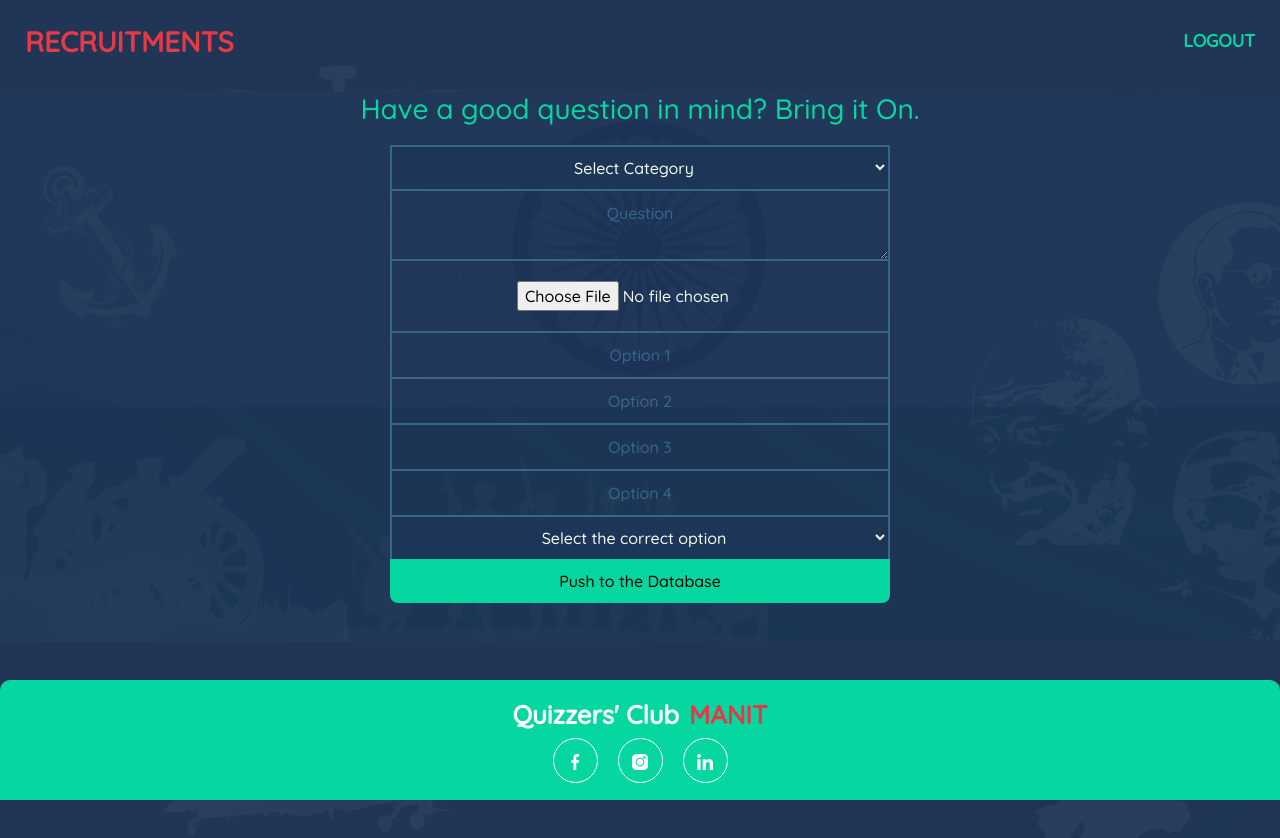
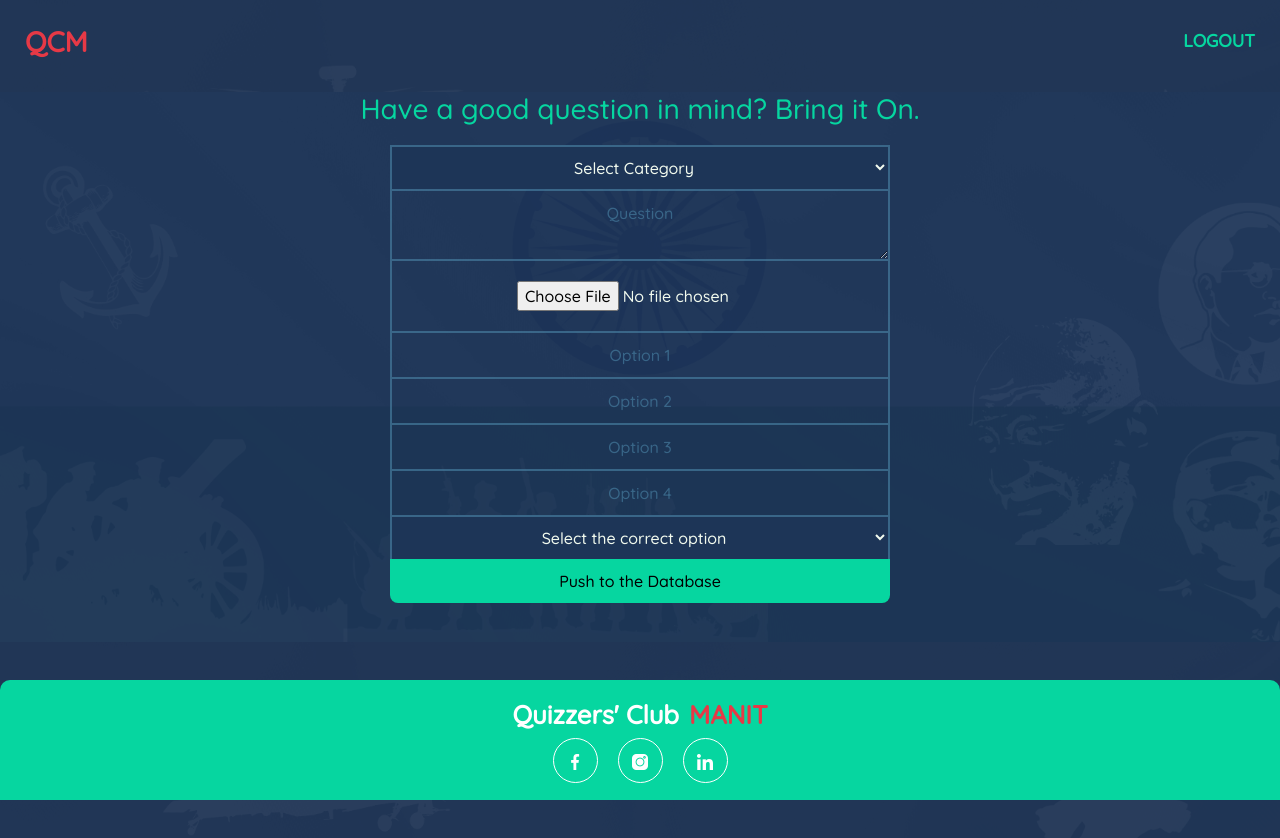
Before and after one commit to aman-malviya/carousel-based-quiz, a React (Create React App) app: page /admin in a window 1280 px wide. Shown: the top 838 px of the page. Built offline with nearby package versions, Linux system fonts and the light colour scheme; no server answers; sample sign-in values are in the browser's storage.

Commit message:
Minor issues fixed

```diff
--- a/public/styles.css
+++ b/public/styles.css
@@ -380,7 +380,6 @@ input::-webkit-inner-spin-button {
 
 .instructions{
   padding-inline-start: 15px;
-  /* letter-spacing: 0.5px; */
   list-style:square;
   line-height: 1.3;
   padding-bottom: 20px;
--- a/src/components/Admin.jsx
+++ b/src/components/Admin.jsx
@@ -105,7 +105,7 @@ export default function Admin(){
 	<div style={{'display':'grid', 'gridTemplateColumns':'1fr 1fr'}}>
 			<div style={{'padding':'25px 25px', 'float':'left'}} className="grid-item">
 				<h3 style={{'color':'#E63946', 'fontWeight':'bolder', 'textAlign':'left'}}>
-					RECRUITMENTS
+					QCM
                 </h3>
           </div>
 		  <div style={{'float':'right'}}>
--- a/src/components/Registration.jsx
+++ b/src/components/Registration.jsx
@@ -44,9 +44,17 @@ export default function Landing(){
             if(size){
                 flag=false;
             }
+            if(pwd.length < 8){
+                flag=false;
+                setMessage(<p style={{'color':'#E63946', 'textAlign':'center'}}>Password should be atleast 8 characters long</p>);
+                setTimeout(() => {
+                    setMessage("");
+                }, 2000);
+                return;
+            }
             if(pwd !== rpwd){
                 flag=false;
-                setMessage(<p style={{'color':'#E63946', 'textAlign':'center'}}>Passwords do not match.</p>);
+                setMessage(<p style={{'color':'#E63946', 'textAlign':'center'}}>Passwords do not match</p>);
                 setTimeout(() => {
                     setMessage("");
                 }, 2000);
@@ -54,7 +62,7 @@ export default function Landing(){
             }
             if(name==="" || college==="" || city==="" || email==="" || tel==="" || state==="" || pwd==="" || rpwd === ""){
                 flag=false;
-                setMessage(<p style={{'color':'#E63946', 'textAlign':'center'}}>Fill all the details first.</p>);
+                setMessage(<p style={{'color':'#E63946', 'textAlign':'center'}}>Fill in all the details first</p>);
                 setTimeout(() => {
                        setMessage("");
                 }, 2000);
@@ -63,7 +71,7 @@ export default function Landing(){
 
             if(validateEmail(email)===false){
                 flag=false;
-                setMessage(<p style={{'color':'#E63946', 'textAlign':'center'}}>Invalid Email.</p>);
+                setMessage(<p style={{'color':'#E63946', 'textAlign':'center'}}>Invalid Email</p>);
                 setTimeout(() => {
                        setMessage("");
                 }, 2000);
--- a/src/components/Score.jsx
+++ b/src/components/Score.jsx
@@ -66,7 +66,7 @@ export default function Score(){
         user?<div className="d-flex justify-content-center landing-page">
           <div>
             <h1 style={{'color':'#E63946', 'fontWeight':'bolder', 'textAlign':'center','fontSize':'3rem'}}>
-                RECRUITMENTS
+                INDEPENDENCE DAY QUIZ
             </h1>
             <div className="d-flex justify-content-center">
                 <img alt="trophy-img" width="150px" height="150px" src="trophy.png" />
```
Also changed, not shown: 1 other file (tests, documents, lock files or other folders).
